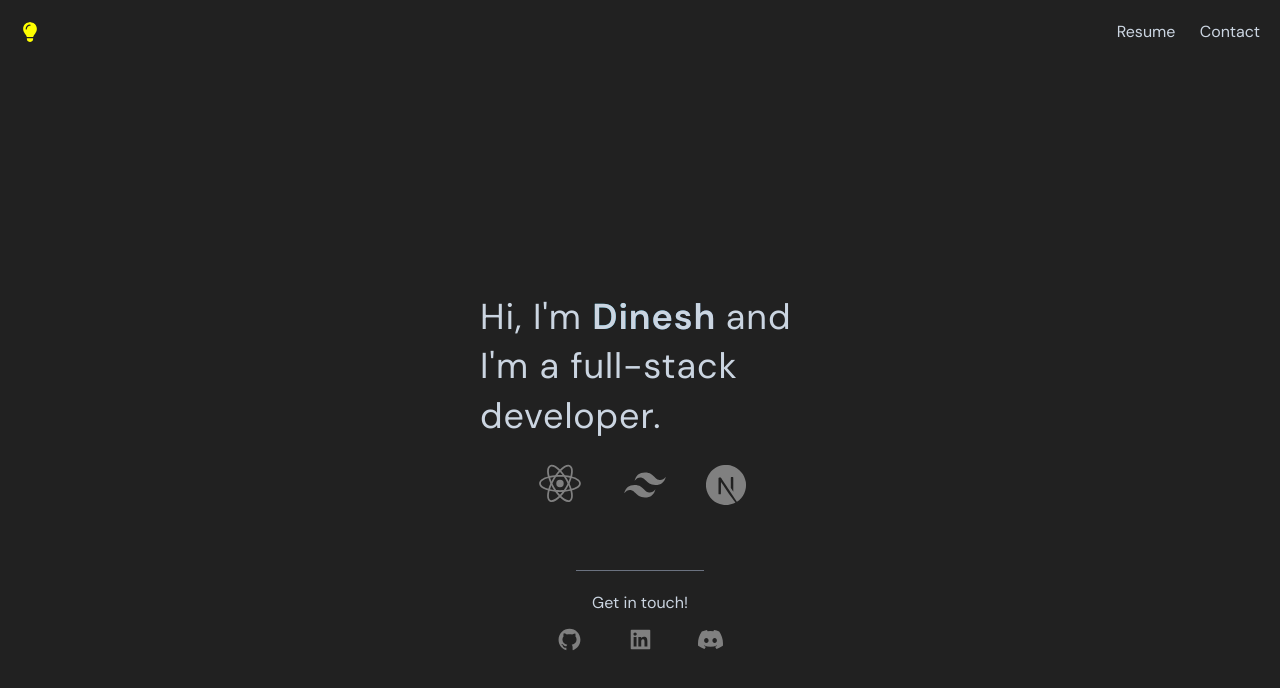
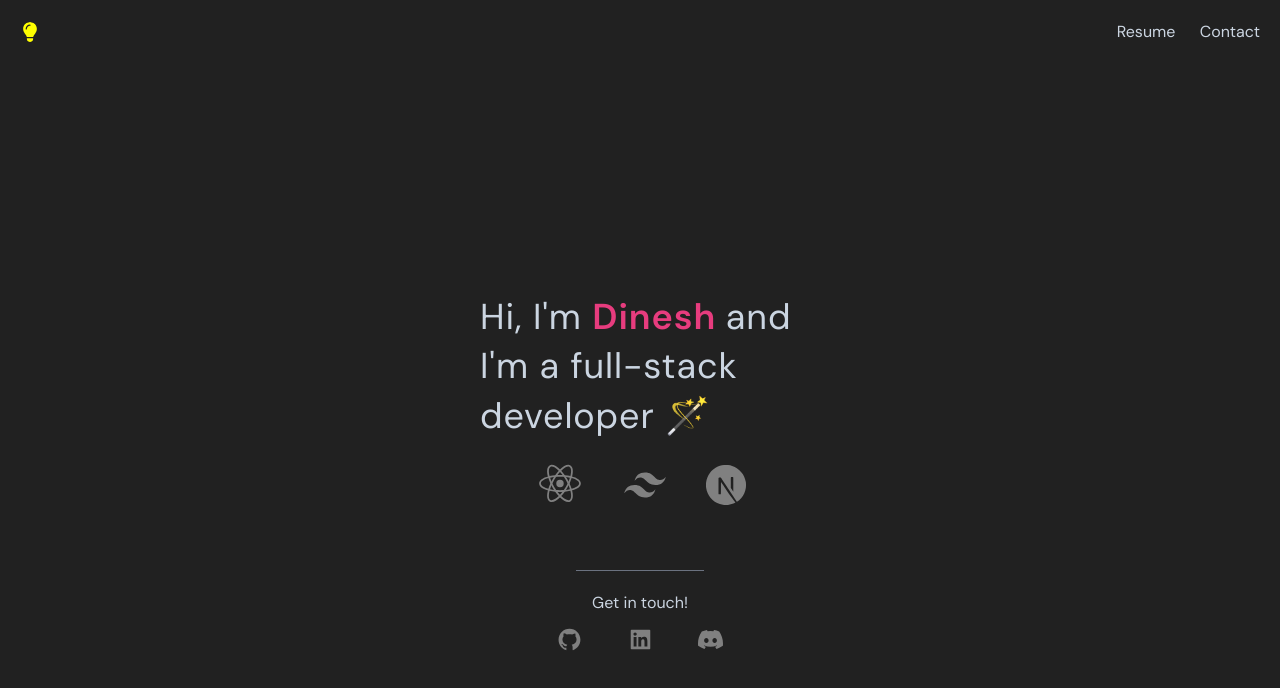
Before and after one commit to thatcatfromspace/portfolio-v2, a React (Vite) app: page / in a window 1280 px wide. Shown: the top 688 px of the page. Built offline with nearby package versions, Linux system fonts and the light colour scheme.

Commit message:
wand animation + color text

```diff
--- a/components/ui/text-generate-effect.tsx
+++ b/components/ui/text-generate-effect.tsx
@@ -33,7 +33,7 @@ export const TextGenerateEffect = ({
               key={word + idx}
               className={
                 word === "Dinesh"
-                  ? "dark:text-slate-300 name cursor-default font-semibold text-transparent bg-clip-text bg-gradient-to-br from-[ee7752] to-[#e73c7e] text-black opacity-0"
+                  ? "dark:text-[#e73c7e] cursor-default font-semibold text-black opacity-0"
                   : "dark:text-slate-300 text-black opacity-0"
               }
             >
--- a/src/App.tsx
+++ b/src/App.tsx
@@ -63,7 +63,7 @@ function App() {
           {/*  and I'm a Full-Stack Developer 🪄*/}
           {/*</h1>*/}
           <TextGenerateEffect
-            words={"Hi, I'm Dinesh and I'm a full-stack developer."}
+            words={"Hi, I'm Dinesh and I'm a full-stack developer 🪄"}
           />
         </div>
         <div className="flex justify-between mt-5 w-[20vw] min-w-[275px] max-w-[300px] px-8 mb-10">
```
